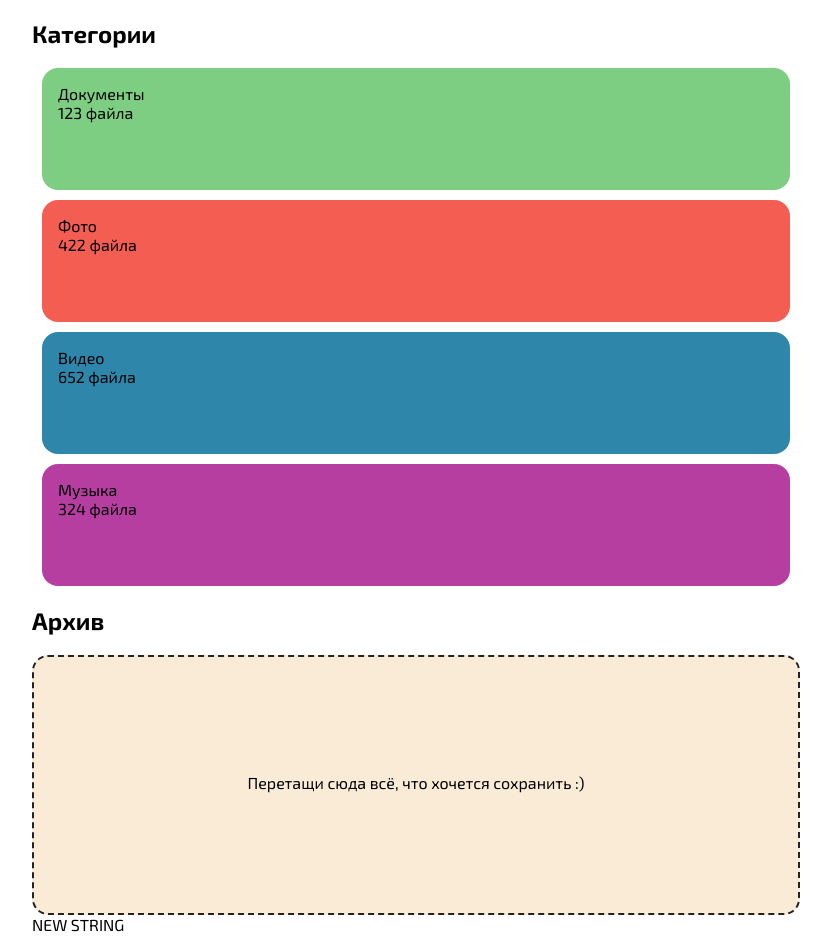
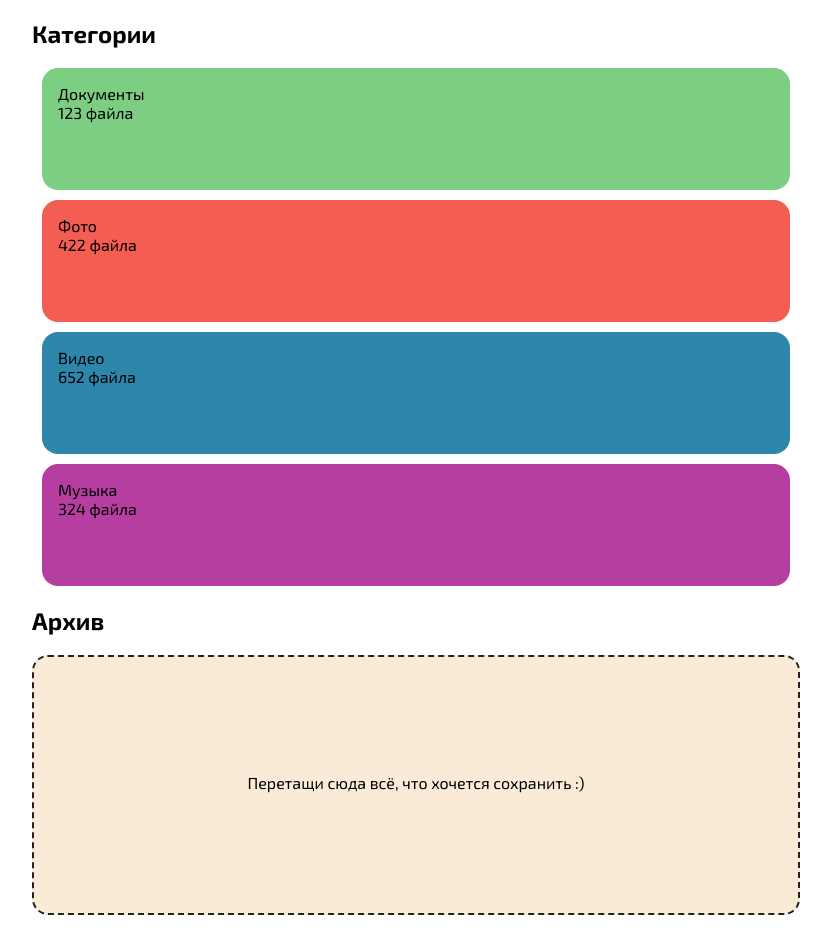
Before and after one commit to nazarovitbk/final_project, a plain HTML site: page index.html in a window 1280 px wide. Shown: the part 62-1004 px from the top of the page, without its empty margins (224-1055 px from the left). Drawn offline with Linux system fonts and the light colour scheme.

Commit message:
Update index.html

```diff
--- a/index.html
+++ b/index.html
@@ -27,7 +27,6 @@
         <section class="archive">
             <p>Перетащи сюда всё, что хочется сохранить :)</p>
         </section>
-        <div>NEW STRING</div>
 
 
 
```
